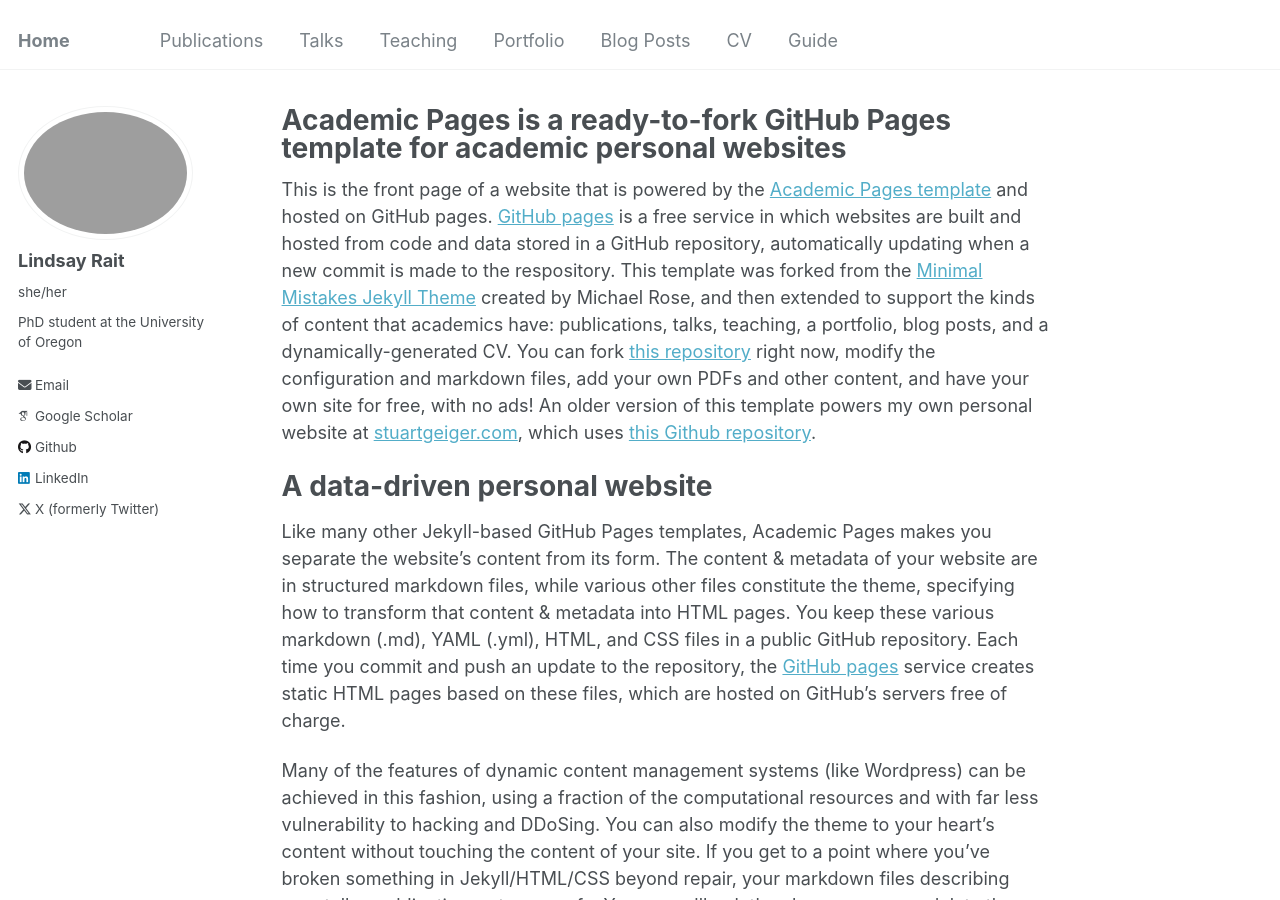
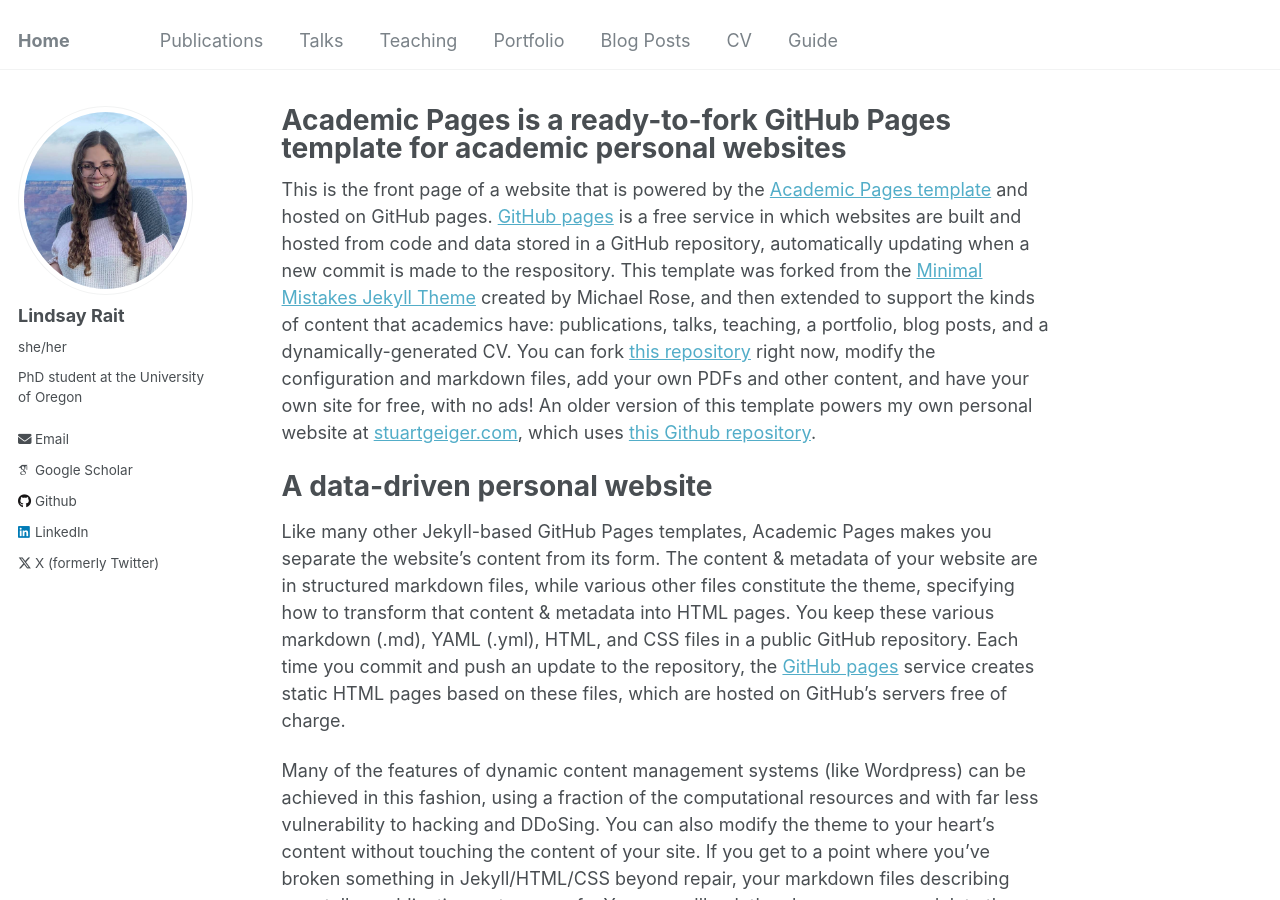
Before and after one commit to lindsay-rait/lindsay-rait.github.io, a Jekyll site: the page built from _pages/about.md, in a window 1280 px wide and 900 px high. Built offline with Jekyll 4.4.1, drawn with Linux system fonts in a browser that asks for light colours; some web fonts are replaced.

Commit message:
Update _config.yml

```diff
--- a/_config.yml
+++ b/_config.yml
@@ -21,7 +21,7 @@ repository               : "lindsay-rait/lindsay-rait.github.io"
 #               Additional customization can be done by editing /_includes/author-profile.html
 author:
   # Biographic information
-  avatar           : "picture.jpg"
+  avatar           : "picture.png"
   name             : "Lindsay Rait"
   pronouns         : "she/her"
   bio              : "PhD student at the University of Oregon"
```
